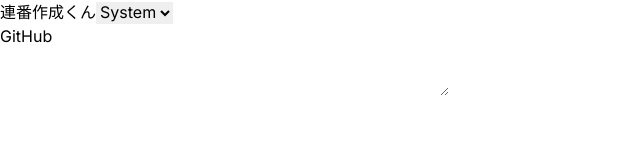
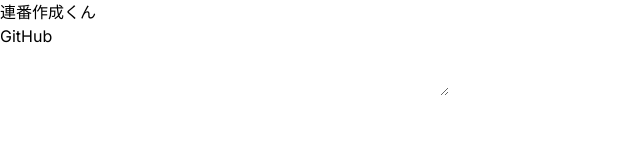
Before and after one commit to aurora1530/create-sequential, a Next.js app: page / in a window 1280 px wide. Shown: the top 160 px of the page, without its empty margins (0-640 px from the left). Built offline with nearby package versions, Linux system fonts and the light colour scheme.

Commit message:
delete: テーマ変更機能は不要なので削除

```diff
--- a/src/app/components/Header.tsx
+++ b/src/app/components/Header.tsx
@@ -1,5 +1,3 @@
-import ThemeSwitcher from './ThemeSwitcher';
-
 export default function Header() {
   return (
     <header className="text-gray-600 body-font bg-blue-500">
@@ -7,7 +5,6 @@ export default function Header() {
         <a className="flex order-first lg:order-none lg:w-1/5 title-font font-medium items-center text-gray-900 lg:items-center lg:justify-center mb-4 md:mb-0">
           <span className="ml-3 text-xl">連番作成くん</span>
         </a>
-        <ThemeSwitcher />
         <div className="lg:w-2/5 inline-flex lg:justify-end ml-5 lg:ml-0">
           <button className="inline-flex items-center bg-gray-100 border-0 py-1 px-3 focus:outline-none hover:bg-gray-200 rounded text-base mt-4 md:mt-0">
             GitHub
--- a/src/app/components/ThemeSwitcher.tsx
+++ /dev/null
@@ -1,39 +0,0 @@
-'use client';
-import { useState } from 'react';
-
-type Theme = 'system' | 'light' | 'dark';
-
-export default function ThemeSwitcher() {
-  // LocalStorage に保存されている値を初期値として設定する
-  const [theme, setTheme] = useState<Theme>(() => {
-    if (typeof window !== 'undefined') {
-      return localStorage.theme || 'system';
-    }
-    return 'system';
-  });
-
-  const handleChange = (e: React.ChangeEvent<HTMLSelectElement>) => {
-    const value = e.target.value as Theme;
-    setTheme(value);
-    localStorage.setItem('theme', value);
-    if (value === 'dark') {
-      document.documentElement.classList.add('dark');
-    } else if (value === 'light') {
-      document.documentElement.classList.remove('dark');
-    } else {
-      // System が選択された場合は OS の設定を見て切り替える
-      document.documentElement.classList.toggle(
-        'dark',
-        window.matchMedia('(prefers-color-scheme: dark)').matches
-      );
-    }
-  };
-
-  return (
-    <select value={theme} onChange={handleChange}>
-      <option value="system">System</option>
-      <option value="light">Light</option>
-      <option value="dark">Dark</option>
-    </select>
-  );
-}
```
